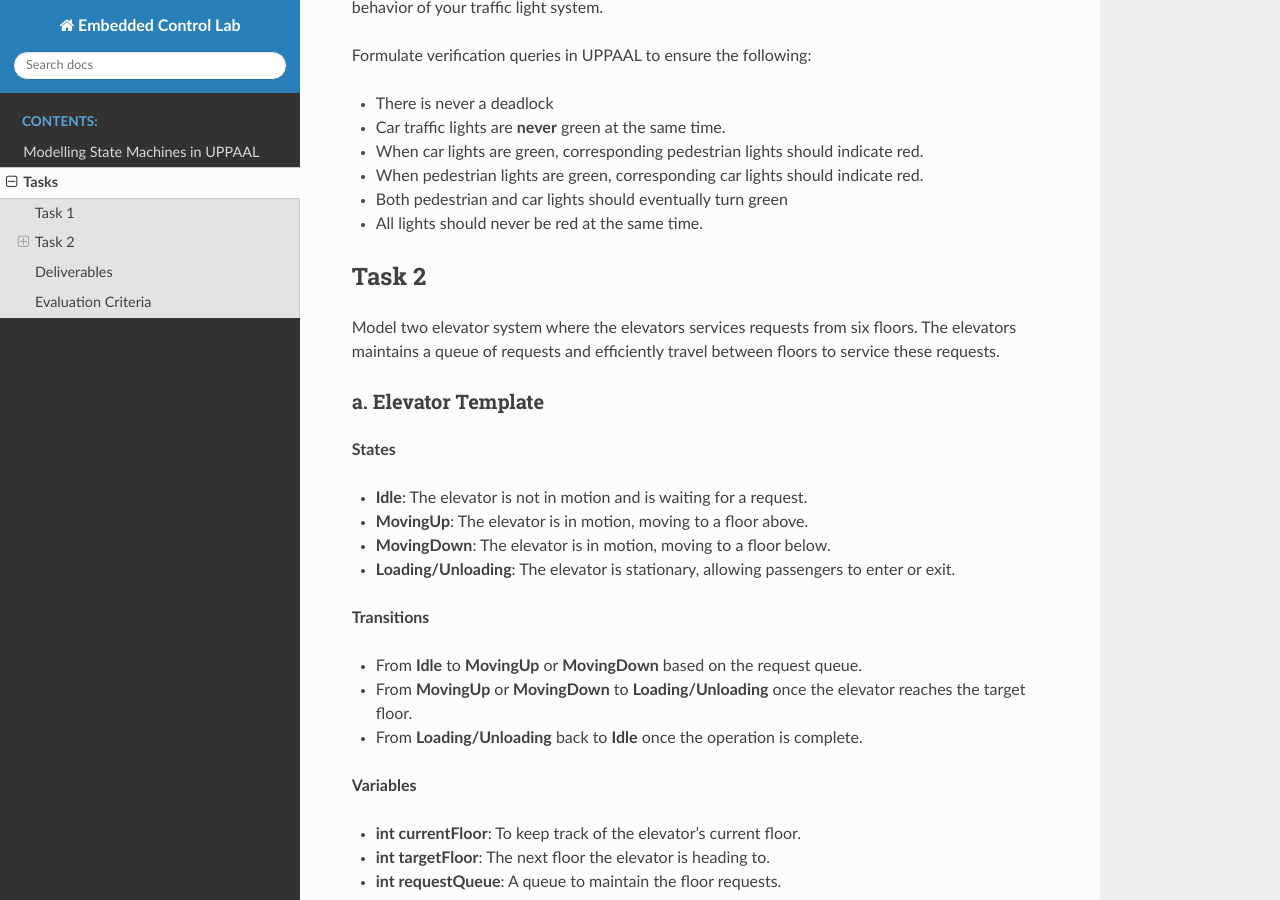
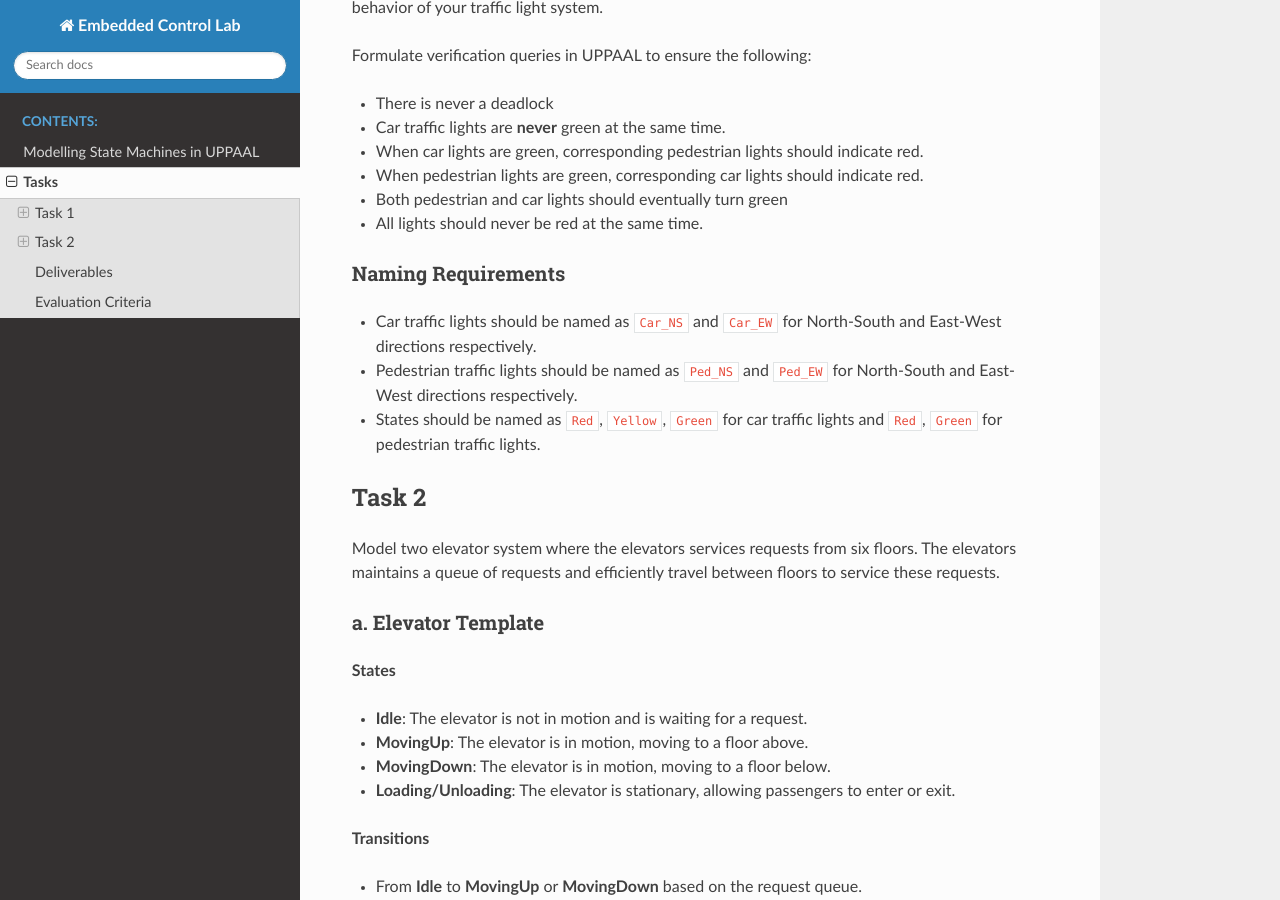
Before and after one commit to EmbeddedSystems-UniversitySiegen/eclab-task2, a Sphinx documentation site: the page built from docs/source/Task_sheet.md, in a window 1280 px wide and 900 px high, scrolled down 580 px. Built offline with Sphinx 7.4.7 and the Read the Docs theme 3.1.0, drawn with Linux system fonts in a browser that asks for light colours; some of the changed text lies outside the part shown.

Commit message:
docs: state machine names

```diff
--- a/docs/source/Task_sheet.md
+++ b/docs/source/Task_sheet.md
@@ -21,6 +21,12 @@ Formulate verification queries in UPPAAL to ensure the following:
 - When pedestrian lights are green, corresponding car lights should indicate red.
 - Both pedestrian and car lights should eventually turn green
 - All lights should never be red at the same time.
+
+### Naming Requirements
+
+- Car traffic lights should be named as `Car_NS` and `Car_EW` for North-South and East-West directions respectively.
+- Pedestrian traffic lights should be named as `Ped_NS` and `Ped_EW` for North-South and East-West directions respectively.
+- States should be named as `Red`, `Yellow`, `Green` for car traffic lights and `Red`, `Green` for pedestrian traffic lights.
 
 ## Task 2
 
@@ -89,6 +95,13 @@ Once the model is set up, use UPPAAL simulator to observe the behavior of your e
 - When an elevator in MovingUp/MovingDown state, it eventually goes to Loading/Unloading state.
 - Each elevator eventually services every floor.
 
+### Naming Requirements
+
+- Elevator template should be named as `Elevator`.
+- Floor template should be named as `Floor`.
+- Elevator states should be named as `Idle`, `MovingUp`, `MovingDown`, `Loading_Unloading`.
+- Floor states should be named as `Idle`, `UpRequest`, `DownRequest`
+
 ## Deliverables
 
 1. UPPAAL files for each task.
```
